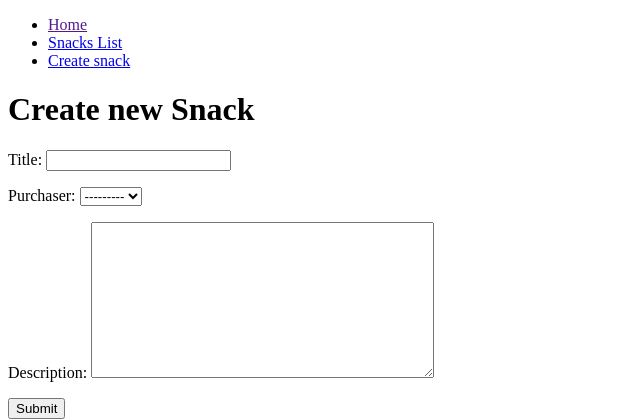
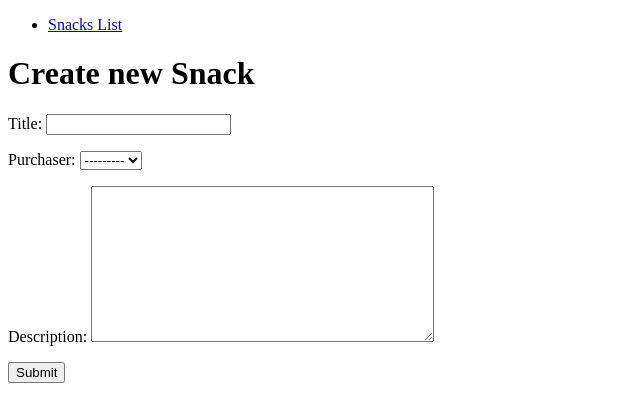
Before and after one commit to emammounqer/snacks_crud, a Django app: page /snacks/create/ in a window 1280 px wide. Shown: the top 420 px of the page, without its empty margins (0-640 px from the left). Run offline with Django 4.2, Linux system fonts and the light colour scheme.

Commit message:
change some detail

```diff
--- a/snacks/templates/snacks_list.html
+++ b/snacks/templates/snacks_list.html
@@ -1,6 +1,7 @@
 {% extends 'base.html'%}
 
 {% block content %}
+<a href="{% url 'create_snack' %}">Create snack</a>
 <ul>
     {% for snack in snacks %}
     <li><a href="{%url 'snack_detail' snack.id %}">{{snack.title}}</a></li>
--- a/templates/base.html
+++ b/templates/base.html
@@ -10,9 +10,7 @@
 <body>
     <nav>
         <ul>
-            <li><a href="">Home</a></li>
             <li><a href="{% url 'snack_list' %}">Snacks List</a></li>
-            <li><a href="{% url 'create_snack' %}">Create snack</a></li>
         </ul>
     </nav>
     <main>
```
Also changed, not shown: README.md.
